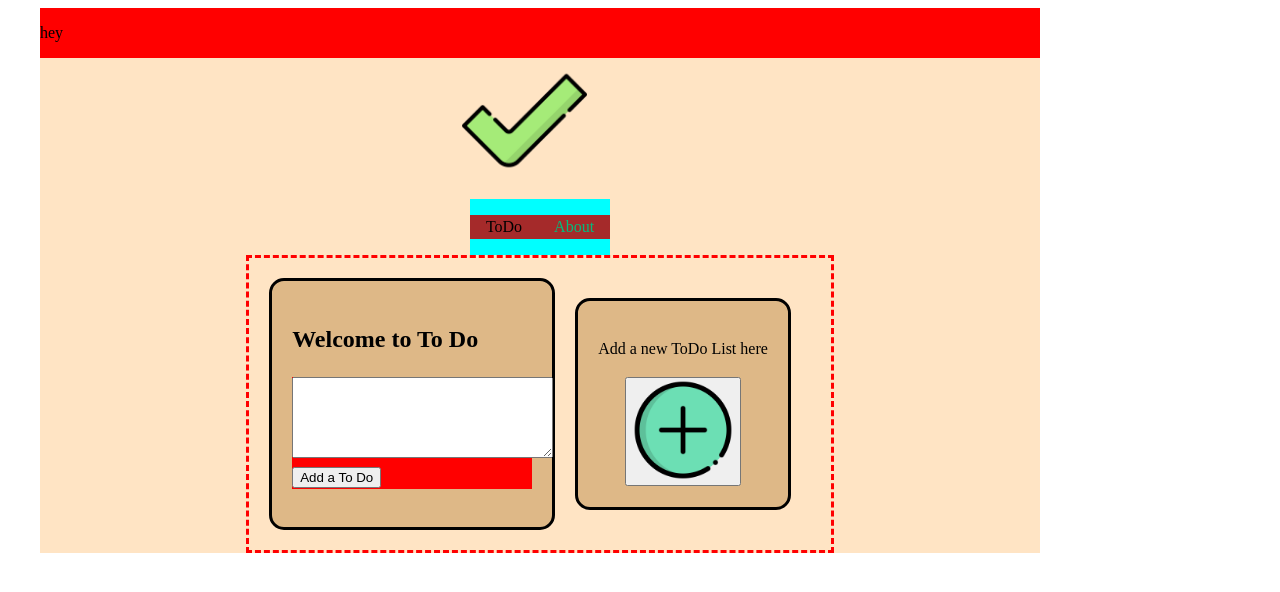
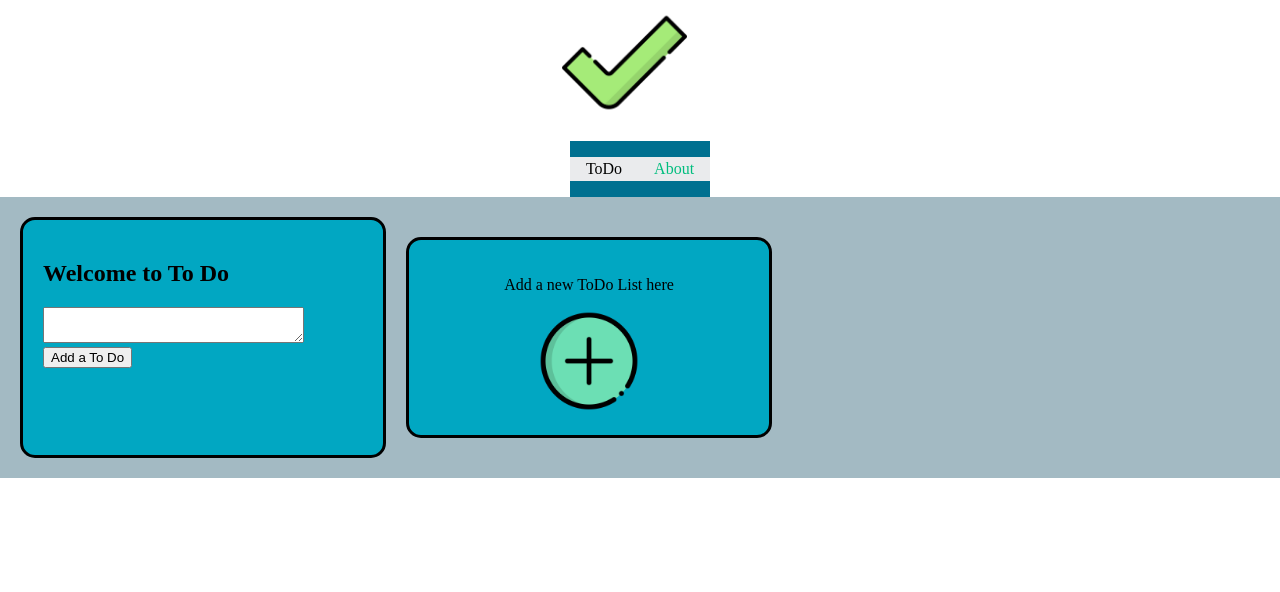
Before and after one commit to XanderLubbe/Vue.js-App, a Vue app: page /todo in a window 1280 px wide. Shown: the top 592 px of the page. Built offline with nearby package versions, Linux system fonts and the light colour scheme.

Commit message:
Cleaned up code.

```diff
--- a/src/App.vue
+++ b/src/App.vue
@@ -4,7 +4,6 @@ import { RouterLink, RouterView } from "vue-router";
 
 <template>
   <div class="appVue">
-    <p>hey</p>
   <header>
     <img
       alt="Check logo"
@@ -17,23 +16,24 @@ import { RouterLink, RouterView } from "vue-router";
         <RouterLink to="/todo">ToDo</RouterLink>
         <RouterLink to="/about">About</RouterLink>
       </nav>
-      <RouterView />
+
   </header>
+  <RouterView />
 
 </div>
 </template>
 
 <style scoped>
 .appVue {
-  width: auto;
-  background-color: red;
+  width: 100vw;
+  background-color: #A3BAC3;
 }
 header {
   line-height: 1.5;
   max-height: 100vh;
-  /* width:100%; */
+  width:100%;
   min-width: 1000px;
-  background-color: bisque;
+  background-color: white;
 }
 
 .logo {
@@ -47,7 +47,7 @@ nav {
   font-size: 12px;
   text-align: left;
   margin-top: 2rem;
-  background-color: aqua;
+  background-color: #007090;
 }
 
 nav a.router-link-exact-active {
@@ -62,7 +62,7 @@ nav a {
   display: inline-block;
   padding: 0 1rem;
   border-left: 1px solid var(--color-border);
-  background-color: brown;
+  background-color: #EAEBED;
 }
 
 
--- a/src/assets/main.css
+++ b/src/assets/main.css
@@ -1,11 +1,17 @@
 @import './base.css';
 
+body {
+  margin: 0;
+}
 #app {
-  max-width: 1280px;
-  margin: 0 auto;
-  padding: 2rem;
+  /* max-width: 1080px; */
+  width: 100%;
+  /* align-content: center; */
+  margin: 0;
+  padding: 0;
 
   font-weight: normal;
+  background-color: black;
 }
 
 a,
@@ -30,6 +36,7 @@ a,
   #app {
     display: grid;
     grid-template-columns: 1fr 1fr;
-    padding: 0 2rem;
+    margin: 0;
+    /* padding: 0 2rem; */
   }
 }
--- a/src/components/AddToDoBox.vue
+++ b/src/components/AddToDoBox.vue
@@ -2,10 +2,10 @@
 </script>
 
 <template>
-    <div class="aboutContainer">
+    <div class="addToDoContainer">
         <p>Add a new ToDo List here</p>
 
-        <button class="button"><img
+        <button class="button" @click=""><img
             alt = "Add Icon"
             class = "addIcon"
             src = "@/assets/add.png"
@@ -18,12 +18,11 @@
 </template>
 
 <style>
-.aboutContainer {
-    background-color: burlywood;
+.addToDoContainer {
+    background-color: #01A7C2;
     border-style: solid ;
     border-radius: 15px;
     width: 50%;
-    /* float: left; */
     padding: 20px;
     margin: 20px;
     text-align: center;
@@ -31,7 +30,11 @@
     max-width: 20rem;
 }
 .button {
-    /* border-style: dashed; */
+    background-color: transparent;
+    border: none;
+}
+.button:active {
+    transform: translate3d(2px, 2px, 0px)
 }
 
 </style>
--- a/src/components/ToDoBox.vue
+++ b/src/components/ToDoBox.vue
@@ -26,7 +26,7 @@ function removeItem(id: Number) {
 
 <template>
   <main class="toDoBox">
-    <h2>Welcome to To Do</h2>
+    <h2 class="titleHeading">Welcome to To Do</h2>
     <ul class="box">
       <li class="box" v-for="item in toDoListItems"  >
         <input type="checkBox">
@@ -37,7 +37,7 @@ function removeItem(id: Number) {
     </ul>
 
     <form class="form" @submit.prevent="addItem">
-      <textarea class="textArea" v-model="formInputRef" rows="5" cols="30"></textarea>
+      <textarea class="textArea" v-model="formInputRef" rows="2" cols="30"></textarea>
       <button>Add a To Do</button>
     </form>
   </main>
@@ -45,24 +45,23 @@ function removeItem(id: Number) {
 
 <style>
 h2{
- /* color: */
+ color: black;
 }
 .toDoBox {
-  background-color: burlywood;
+  background-color: #01A7C2;
+  color: white;
   border-style: solid;
+  border-color: black;
   border-radius: 15px;
   width: 50%;
   float: left;
   padding: 20px;
   max-width: 20rem;
+
 }
 .form {
   max-width: 15rem;
-  background-color: red;
-}
-.textArea {
-  /* max-width: fit-content; */
-  /* align-items: center; */
 }
 
+
 </style>
--- a/src/views/ToDo.vue
+++ b/src/views/ToDo.vue
@@ -16,12 +16,8 @@ import AddToDoBox from "@/components/AddToDoBox.vue";
 </template>
 
 <style>
-/* .template {
-    background-color: red;
-} */
+
 .ToDoContainer {
-    border-style: dashed;
-    border-color: red;
     padding: 20px;
     display: flex;
 
```
Also changed, not shown: src/components/ToDoItem.vue (+16 -16 lines).
